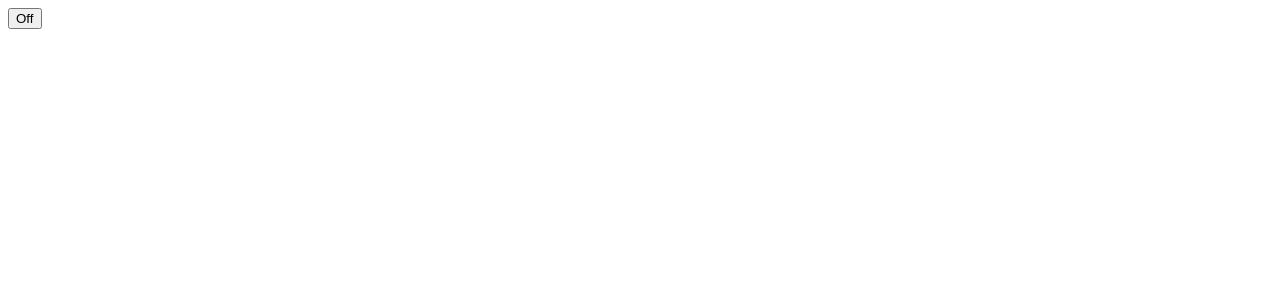
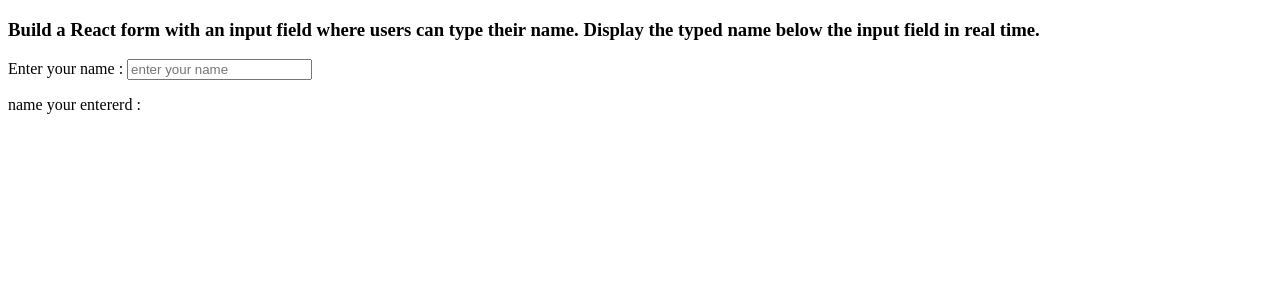
Before and after one commit to sonangdembe/vite, a React (Vite) app: page / in a window 1280 px wide. Shown: the top 300 px of the page. Built offline with nearby package versions, Linux system fonts and the light colour scheme.

Commit message:
displaying name your enteres

```diff
--- a/src/App.jsx
+++ b/src/App.jsx
@@ -1,11 +1,17 @@
 import React,{useState} from 'react'
 
 const App = () => {
-  const [toggle, setToggle] = useState(true)
+  const [DisplayName, setDisplayName] = useState('')
 
   return (
     <>
-    <button onClick={() => setToggle(!toggle)}>{toggle ? 'Off' : 'On'}</button>
+    <h3>Build a React form with an input field where users can type their name. Display the typed name below the input field in real time.</h3>
+    <label htmlFor="">Enter your name : </label>
+    <input type="text"
+    placeholder = 'enter your name'
+    onChange = {(e) => setDisplayName(e.target.value)}
+    />
+    <p>name your entererd : {DisplayName}</p>
     </>
   )
 }
```
